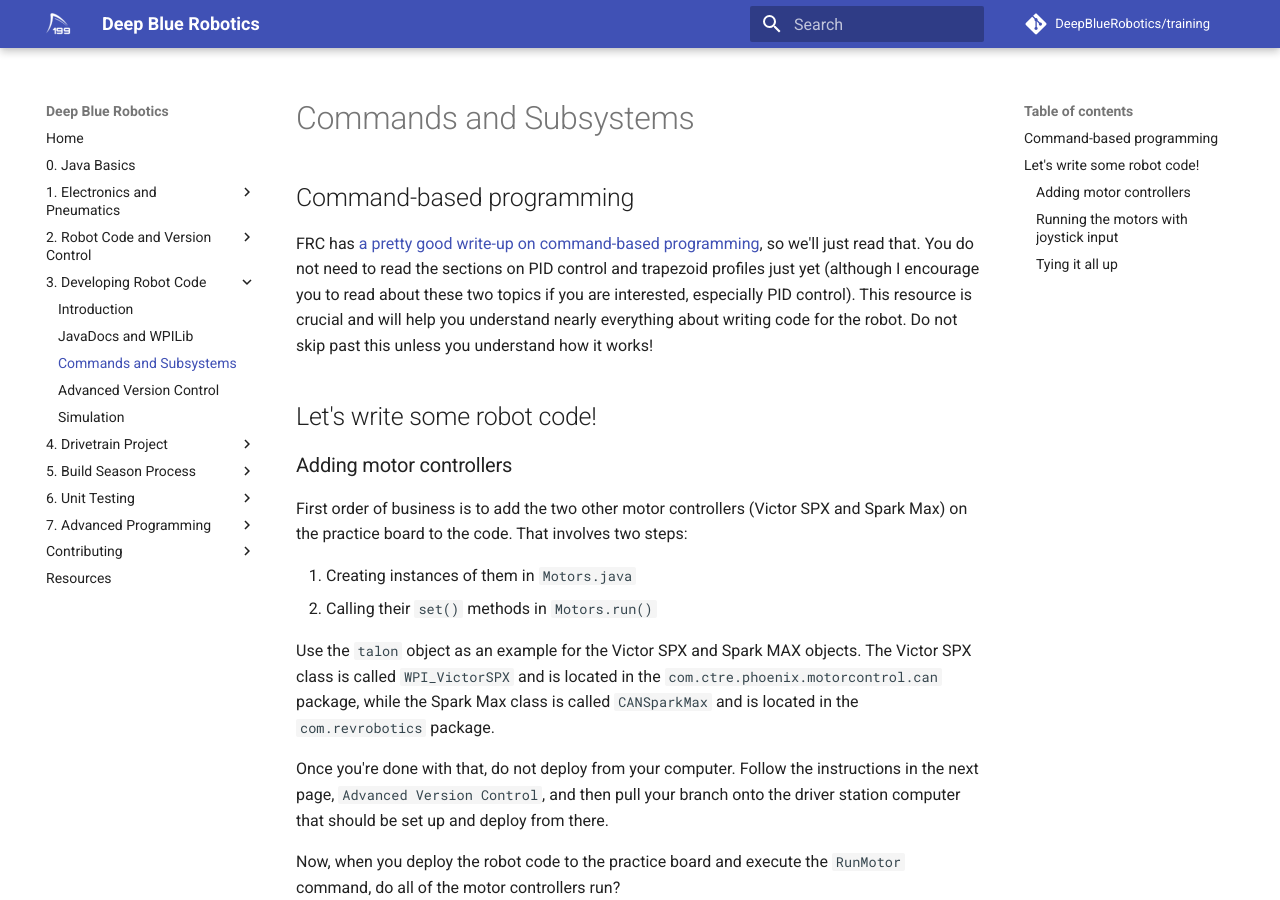
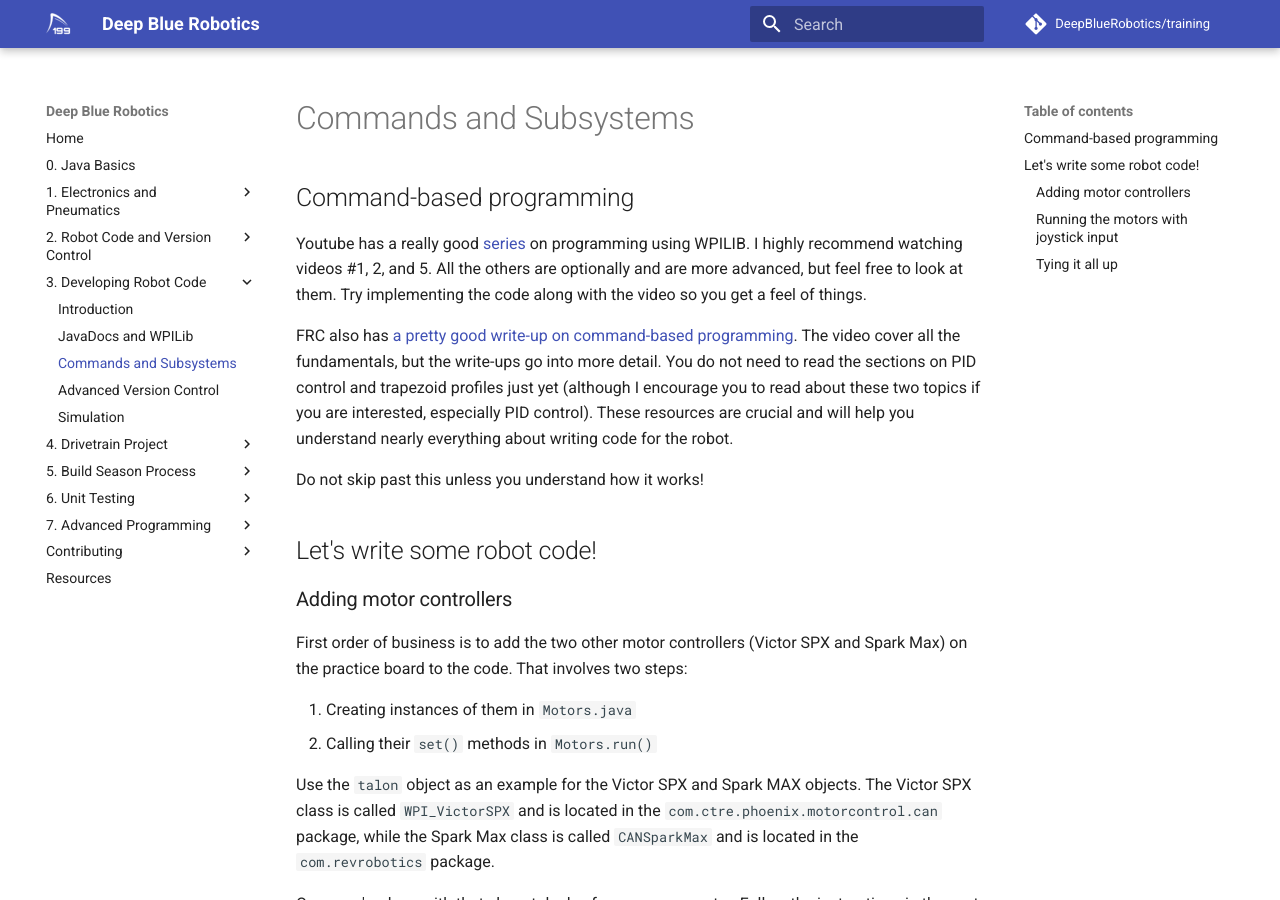
Before and after one commit to DeepBlueRobotics/training, an MkDocs documentation site: the page built from docs/section-3/commands-subsystems.md, in a window 1280 px wide and 900 px high. Built offline with MkDocs 1.6.1 and Material for MkDocs 9.7.7, drawn with Linux system fonts in a browser that asks for light colours; comment, search, counter and statistics services are not loaded.

Commit message:
Added video series to commands and subsystems

```diff
--- a/docs/section-3/commands-subsystems.md
+++ b/docs/section-3/commands-subsystems.md
@@ -1,6 +1,10 @@
 ## Command-based programming
 
-FRC has [a pretty good write-up on command-based programming](https://docs.wpilib.org/en/latest/docs/software/commandbased/index.html), so we'll just read that. You do not need to read the sections on PID control and trapezoid profiles just yet (although I encourage you to read about these two topics if you are interested, especially PID control). This resource is crucial and will help you understand nearly everything about writing code for the robot. Do not skip past this unless you understand how it works!
+Youtube has a really good [series](https://www.youtube.com/channel/UCmJAoN-yI6AJDv7JJ3372yg/videos) on programming using WPILIB. I highly recommend watching videos #1, 2, and 5. All the others are optionally and are more advanced, but feel free to look at them. Try implementing the code along with the video so you get a feel of things.
+
+FRC also has [a pretty good write-up on command-based programming](https://docs.wpilib.org/en/latest/docs/software/commandbased/index.html). The video cover all the fundamentals, but the write-ups go into more detail. You do not need to read the sections on PID control and trapezoid profiles just yet (although I encourage you to read about these two topics if you are interested, especially PID control). These resources are crucial and will help you understand nearly everything about writing code for the robot.
+
+Do not skip past this unless you understand how it works!
 
 ## Let's write some robot code!
 
```
